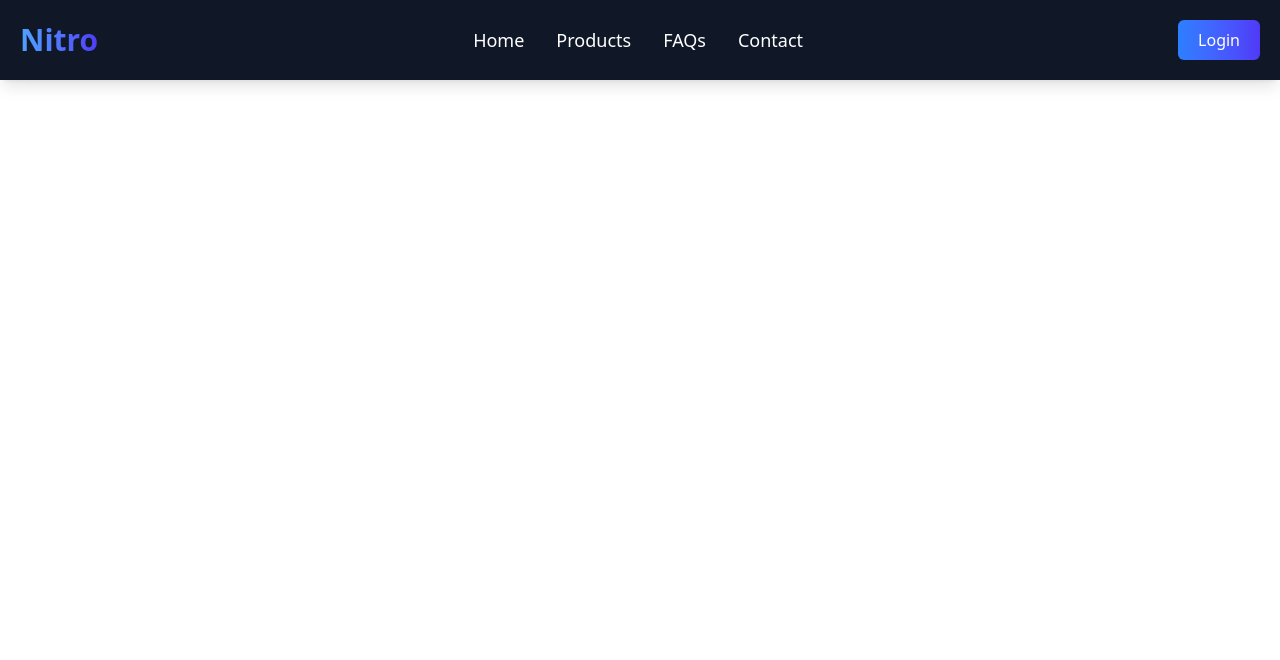
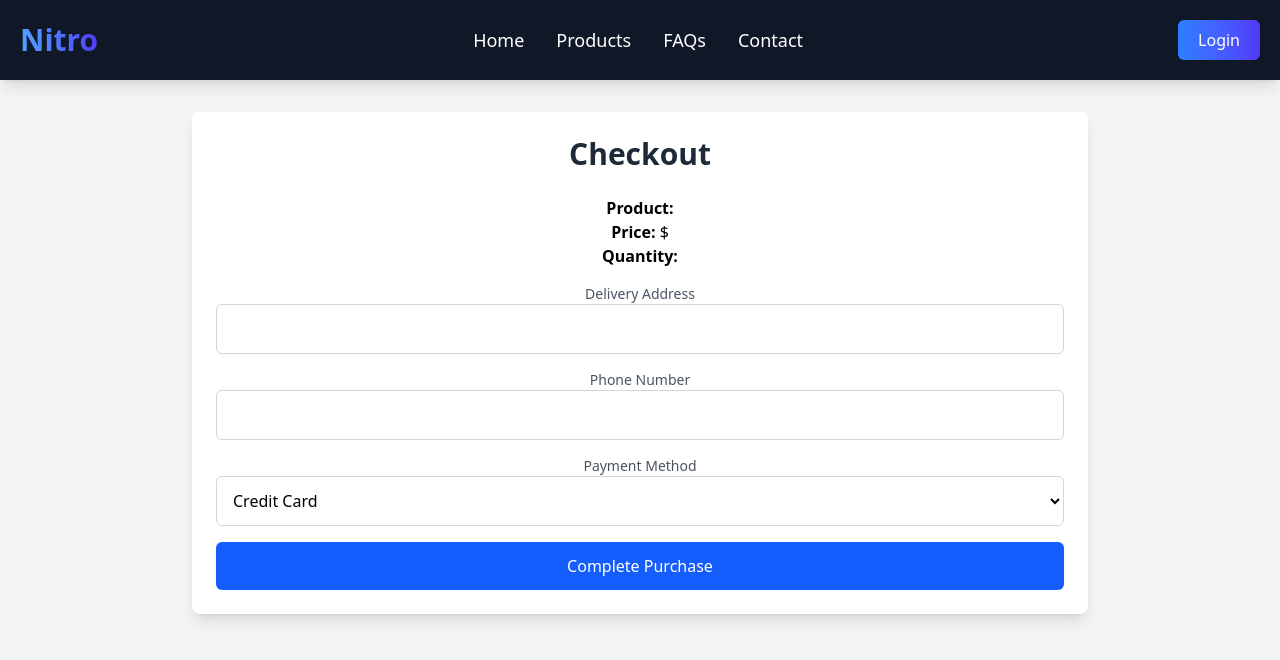
Before and after one commit to Keerththan/Online-Market-Place-React-with-Django, a React (Vite) app in the folder Frontend/apt/: page /checkout in a window 1280 px wide. Shown: the top 660 px of the page. Built offline with nearby package versions, Linux system fonts and the light colour scheme.

Commit message:
all finished

```diff
--- a/Frontend/apt/src/App.jsx
+++ b/Frontend/apt/src/App.jsx
@@ -4,6 +4,9 @@ import HomePage from "./components/HomePage.jsx";
 import LoginPage from "./components/LoginPage.jsx";
 import RegisterPage from "./components/RegisterPage.jsx";
 import ProductDetailPage from "./components/ProductDetailPage";
+import CheckoutPage from "./components/CheckoutPage.jsx";
+import OrderConfirmationPage from "./components/OrderConfirmationPage.jsx";
+
 
 import "./App.css";
 import SellerDashboard from "./components/SellerDashboard";
@@ -21,6 +24,8 @@ function App() {
           <Route path="/" element={<HomePage />} />
           <Route path="/sellerDash" element={<SellerDashboard />} />
           <Route path="/product/:id" element={<ProductDetailPage />} />{" "}
+          <Route path="/checkout" element={<CheckoutPage />} />
+          <Route path="/order-confirmation" element={<OrderConfirmationPage />} />
           {/* Product Detail Route */}
         </Routes>
       </Router>
--- /dev/null
+++ b/Frontend/apt/src/components/CheckoutPage.jsx
@@ -0,0 +1,101 @@
+import { useState } from "react";
+import { useNavigate } from "react-router-dom";
+import { useLocation } from "react-router-dom";
+import axios from "axios";
+
+const CheckoutPage = () => {
+  const location = useLocation();
+  const navigate = useNavigate();
+
+  const [paymentMethod, setPaymentMethod] = useState("credit_card");
+  const [address, setAddress] = useState("");
+  const [phoneNumber, setPhoneNumber] = useState("");
+  const [orderDetails, setOrderDetails] = useState(location.state || {});
+
+  const handleSubmit = async (e) => {
+    e.preventDefault();
+
+    const orderData = {
+      buyer_id: orderDetails.buyer_id,
+      product_id: orderDetails.product_id,
+      quantity: orderDetails.quantity,
+      price: orderDetails.total_price,
+      address: address,
+      mobile_number: phoneNumber,
+      payment_method: paymentMethod,
+    };
+
+    try {
+      const response = await axios.post('http://127.0.0.1:8000/inventory/orders/create/', orderData);
+      console.log(response.data);
+      // Navigate to an order confirmation page after successful submission
+      navigate("/order-confirmation", { state: orderDetails });
+    } catch (error) {
+      console.error("Error creating order:", error);
+    }
+  };
+
+  return (
+    <div className="min-h-screen bg-gray-100 p-8">
+      <div className="max-w-4xl mx-auto bg-white p-6 rounded-lg shadow-lg">
+        <h2 className="text-3xl font-semibold text-gray-800 mb-6">Checkout</h2>
+
+        <div className="mb-4">
+          <p><strong>Product:</strong> {orderDetails.product_name}</p>
+          <p><strong>Price:</strong> ${orderDetails.total_price}</p>
+          <p><strong>Quantity:</strong> {orderDetails.quantity}</p>
+        </div>
+
+        <form onSubmit={handleSubmit}>
+          <div className="mb-4">
+            <label htmlFor="address" className="block text-sm text-gray-600">Delivery Address</label>
+            <input
+              type="text"
+              id="address"
+              value={address}
+              onChange={(e) => setAddress(e.target.value)}
+              className="w-full p-3 border border-gray-300 rounded-md"
+              required
+            />
+          </div>
+
+          <div className="mb-4">
+            <label htmlFor="phone" className="block text-sm text-gray-600">Phone Number</label>
+            <input
+              type="text"
+              id="phone"
+              value={phoneNumber}
+              onChange={(e) => setPhoneNumber(e.target.value)}
+              className="w-full p-3 border border-gray-300 rounded-md"
+              required
+            />
+          </div>
+
+          <div className="mb-4">
+            <label htmlFor="paymentMethod" className="block text-sm text-gray-600">Payment Method</label>
+            <select
+              id="paymentMethod"
+              value={paymentMethod}
+              onChange={(e) => setPaymentMethod(e.target.value)}
+              className="w-full p-3 border border-gray-300 rounded-md"
+              required
+            >
+              <option value="credit_card">Credit Card</option>
+              <option value="paypal">PayPal</option>
+              <option value="cash_on_delivery">Cash on Delivery</option>
+            </select>
+          </div>
+
+          <button
+            type="submit"
+            className="w-full py-3 bg-blue-600 text-white rounded-md hover:bg-blue-700 transition"
+          >
+            Complete Purchase
+          </button>
+        </form>
+      </div>
+    </div>
+  );
+};
+
+export default CheckoutPage;
--- /dev/null
+++ b/Frontend/apt/src/components/OrderConfirmationPage.jsx
@@ -0,0 +1,60 @@
+import { useLocation, useNavigate } from "react-router-dom";
+import { useEffect } from "react";
+import { FaCheckCircle } from "react-icons/fa";
+
+const OrderConfirmationPage = () => {
+  const location = useLocation();
+  const navigate = useNavigate();
+  const orderDetails = location.state || {};
+
+  useEffect(() => {
+    if (orderDetails.order_id) {
+      navigate("/");
+    }
+  }, [orderDetails, navigate]);
+
+  return (
+    <div className="min-h-screen flex items-center justify-center bg-gray-100 p-6">
+      <div className="bg-white p-8 rounded-xl shadow-lg w-full max-w-2xl text-center">
+        <div className="flex flex-col items-center">
+          <FaCheckCircle className="text-green-500 text-6xl mb-4" />
+          <h2 className="text-3xl font-bold text-gray-800">Order Confirmed!</h2>
+          <p className="text-gray-600 mt-2">Thank you for your purchase.</p>
+        </div>
+
+        {/* Order Summary */}
+        <div className="mt-6 p-6 border rounded-lg bg-gray-50">
+          <h3 className="text-lg font-semibold text-gray-700">Order Summary</h3>
+          <div className="mt-4 text-left">
+            <p><strong>Order ID:</strong> {orderDetails.order_id}</p>
+            <p><strong>Buyer:</strong> {orderDetails.buyer_name}</p>
+            <p><strong>Product:</strong> {orderDetails.product_name}</p>
+            <p><strong>Quantity:</strong> {orderDetails.quantity}</p>
+            <p><strong>Total Price:</strong> ${orderDetails.total_price}</p>
+            <p><strong>Delivery Address:</strong> {orderDetails.address}</p>
+            <p><strong>Phone:</strong> {orderDetails.mobile_number}</p>
+            <p><strong>Payment Method:</strong> {orderDetails.payment_method}</p>
+          </div>
+        </div>
+
+        {/* Action Buttons */}
+        <div className="mt-6 flex justify-center gap-4">
+          <button
+            onClick={() => navigate("/")}
+            className="px-6 py-3 bg-blue-600 text-white rounded-lg shadow-md hover:bg-blue-700 transition"
+          >
+            Continue Shopping
+          </button>
+          <button
+            onClick={() => navigate("/orders")}
+            className="px-6 py-3 bg-gray-600 text-white rounded-lg shadow-md hover:bg-gray-700 transition"
+          >
+            View My Orders
+          </button>
+        </div>
+      </div>
+    </div>
+  );
+};
+
+export default OrderConfirmationPage;
--- a/Frontend/apt/src/components/ProductDetailPage.jsx
+++ b/Frontend/apt/src/components/ProductDetailPage.jsx
@@ -3,13 +3,12 @@ import { useParams, useNavigate } from "react-router-dom";
 import axios from "axios";
 
 const ProductDetailPage = () => {
-  const { id } = useParams(); // Get product ID from the URL
+  const { id } = useParams();
   const navigate = useNavigate();
   const [product, setProduct] = useState(null);
   const [quantity, setQuantity] = useState(1);
 
   useEffect(() => {
-    // Fetch the product details by ID
     axios
       .get(`http://127.0.0.1:8000/inventory/products/${id}/`)
       .then((response) => {
@@ -20,16 +19,25 @@ const ProductDetailPage = () => {
       });
   }, [id]);
 
-  const handleAddToCart = () => {
-    // Handle adding the product to the cart
-    console.log("Added to Cart", product, quantity);
-    // Optionally, you could save this to localStorage or send it to an API
-  };
+  const handleBuyNow = () => {
+    // Get buyer details from localStorage
+    const buyer = JSON.parse(localStorage.getItem("user"));
+    const buyer_id = buyer ? buyer.id : null;
 
-  const handleBuyNow = () => {
-    // Handle the buy action, possibly navigating to a checkout page
-    console.log("Buying product:", product, quantity);
-    navigate("/checkout"); // Navigate to the checkout page (you can change this URL)
+    if (buyer_id) {
+      const orderDetails = {
+        buyer_id: buyer_id,
+        product_id: product.id,
+        quantity: quantity,
+        total_price: product.product_price * quantity,
+        product_name: product.product_name,  // Passing additional details
+      };
+
+      navigate("/checkout", { state: orderDetails }); // Pass order details to checkout
+    } else {
+      console.error("Buyer not logged in");
+      navigate("/login");
+    }
   };
 
   return (
@@ -47,7 +55,6 @@ const ProductDetailPage = () => {
               <p className="text-lg text-gray-600 mt-2">{product.product_category}</p>
               <p className="text-xl font-semibold text-gray-800 mt-4">${product.product_price}</p>
 
-              {/* Quantity Selector */}
               <div className="mt-4">
                 <label htmlFor="quantity" className="text-sm text-gray-600">Quantity</label>
                 <input
@@ -61,12 +68,6 @@ const ProductDetailPage = () => {
               </div>
 
               <div className="mt-6 space-x-4">
-                <button
-                  onClick={handleAddToCart}
-                  className="bg-blue-600 text-white px-6 py-2 rounded-md hover:bg-blue-700 transition"
-                >
-                  Add to Cart
-                </button>
                 <button
                   onClick={handleBuyNow}
                   className="bg-green-600 text-white px-6 py-2 rounded-md hover:bg-green-700 transition"
```
